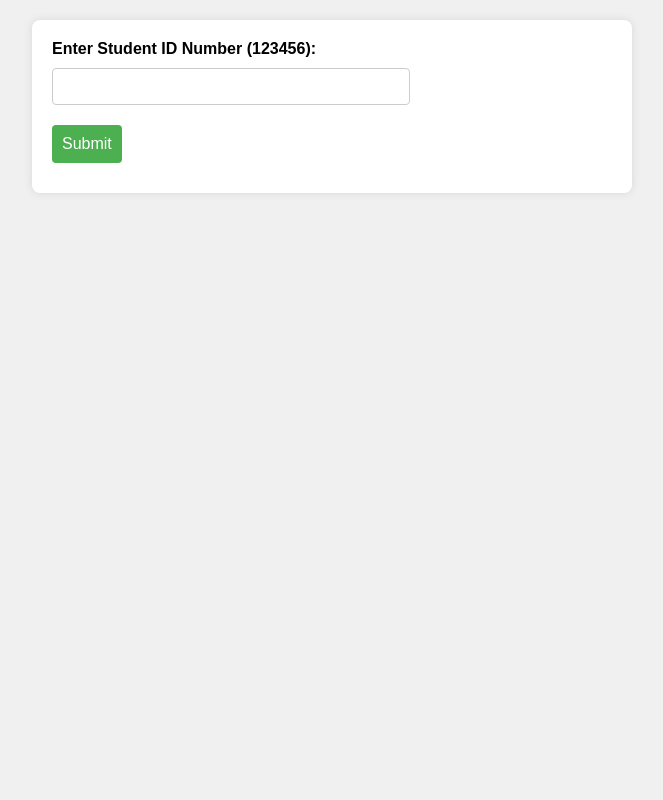
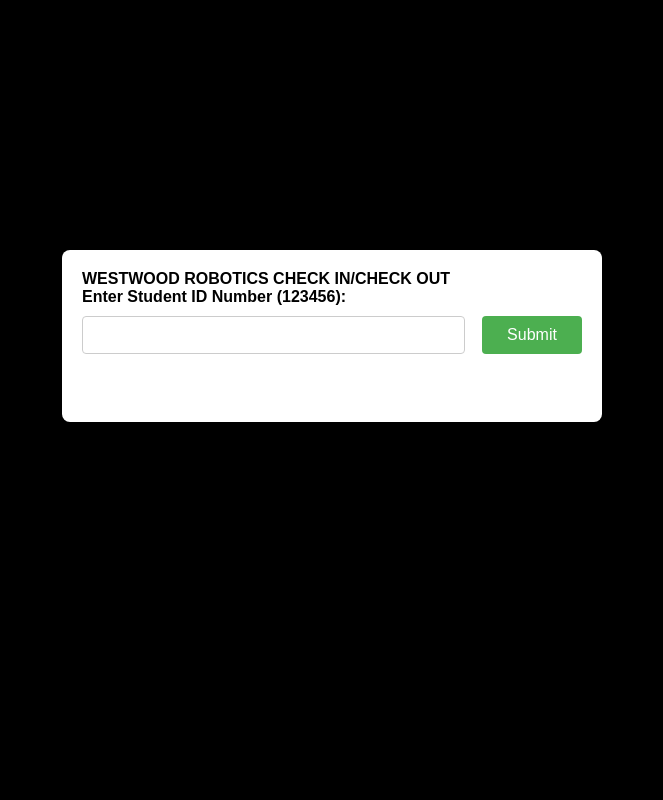
Before and after one commit to SkywardSyntax/HourLogger, a Flask app: page / in a window 1280 px wide. Shown: the whole page, without its empty margins (308-971 px from the left). Run offline with Flask 3, Linux system fonts and the light colour scheme.

Commit message:
Made website look better

```diff
--- a/templates/home.html
+++ b/templates/home.html
@@ -6,13 +6,17 @@
             font-family: Arial, sans-serif;
             margin: 0;
             padding: 0;
-            background-color: #f0f0f0;
+            background-color: #000000;
+            display: flex;
+            justify-content: center;
+            align-items: center;
+            min-height: 100vh;
         }
 
         .container {
             max-width: 600px;
-            margin: 0 auto;
             padding: 20px;
+            height: 300px;  /* Add this line */
         }
 
         form {
@@ -21,6 +25,7 @@
             border-radius: 8px;
             box-shadow: 0px 0px 10px 0px rgba(0,0,0,0.1);
             overflow: auto;
+            width: 500px;
         }
 
         label {
@@ -28,52 +33,74 @@
         }
 
         input[type="text"] {
-            width: 60%;  /* Adjust this value as needed */
+            width: 80%;
             padding: 10px;
             margin: 10px 0;
             border-radius: 4px;
             border: 1px solid #ccc;
         }
 
-        input[type="submit"] {
+        .form-content {
+            display: flex;
+            flex-direction: column;
+            justify-content: space-between;
+            align-items: start;
+        }
+
+        .input-section {
+            display: flex;
+            justify-content: space-between;
+            width: 100%;
+        }
+
+        .input-section input[type="text"] {
+            width: 72.2%;
+        }
+
+        .input-section input[type="submit"] {
+            width: 20%;
             background-color: #4CAF50;
             color: white;
             padding: 10px 10px;
             border: none;
+            font-size: 16px;
             border-radius: 4px;
             cursor: pointer;
             display: block;
             margin: 10px 0;
-
-            font-size: 16px;
-        }
-
-        input[type="submit"]:hover {
-            background-color: #45a049;
-
         }
 
         #message {
             margin-top: 20px;
             font-size: 18px;
-            color: red;
+            color: rgb(53, 53, 53);
         }
     </style>
 </head>
 <body>
     <div class="container">
         <form method="POST">
+            <label for="name">WESTWOOD ROBOTICS CHECK IN/CHECK OUT</label><br>
             <label for="id">Enter Student ID Number (123456):</label><br>
-            <input type="text" id="id" name="id" oninput="clearMessage()"><br>
-            <input type="submit" value="Submit">
+            <div class="form-content">
+                <div class="input-section">
+                    <input type="text" id="id" name="id" oninput="clearMessage()">
+                    <input type="submit" value="Submit">
+                </div>
+                <p id="message">{{ message }}</p>
+            </div>
         </form>
-        <p id="message">{{ message }}</p>
     </div>
 
     <script>
-    function clearMessage() {
-        document.getElementById('message').innerHTML = '';
-    }
+        window.onload = function() {
+            var messageElement = document.getElementById('message');
+            if (messageElement.innerHTML.trim() !== '') {
+                setTimeout(function() {
+                    messageElement.innerHTML = '';
+                }, 5000);
+            }
+        };
     </script>
 </body>
 </html>
```
